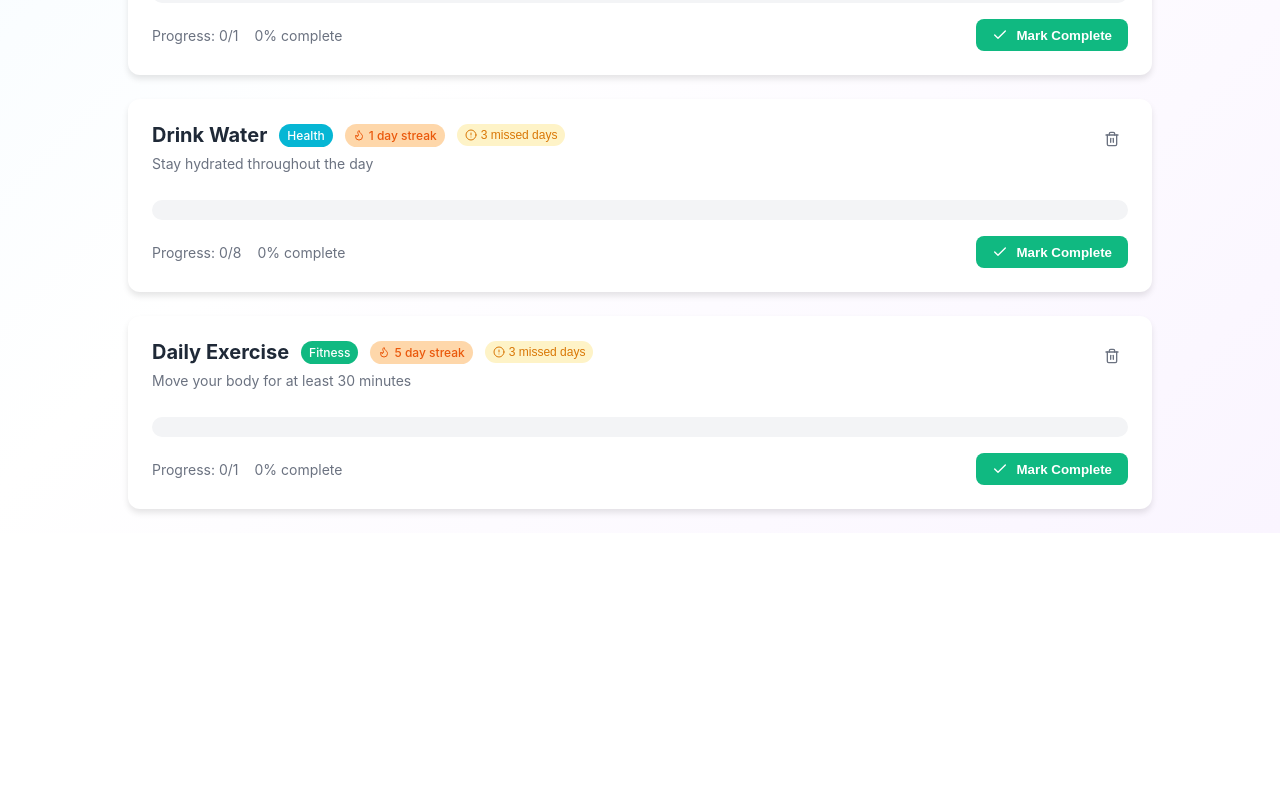
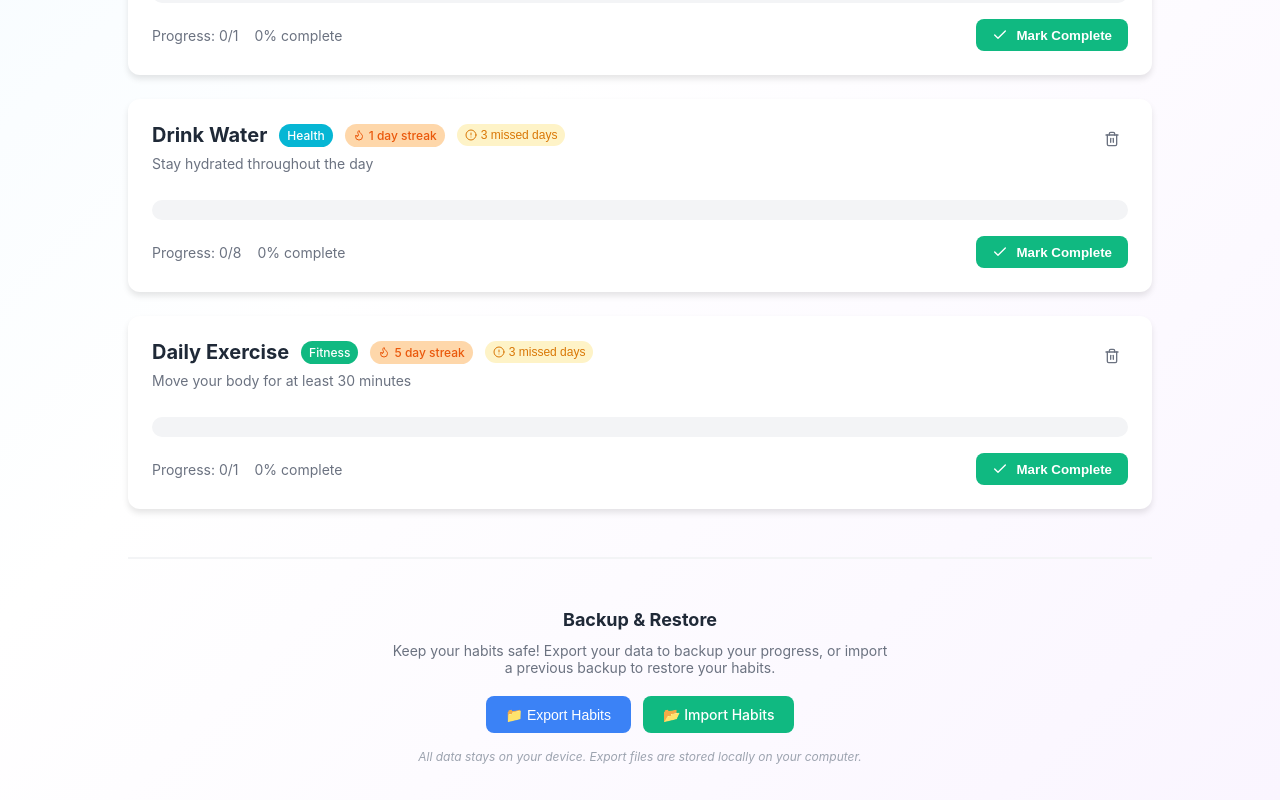
Before and after one commit to DeodathVR/better-habits-better-me, a React (Create React App) app: page / in a window 1280 px wide. Shown: the part 834-1634 px from the top of the page. Before the commit the page ends 1367 px from the top, so only its background shows below. Built offline with nearby package versions, Linux system fonts and the light colour scheme.

Commit message:
Added Export and Import buttons

```diff
--- a/src/App.js
+++ b/src/App.js
@@ -89,6 +89,17 @@ function App() {
     return 'Good evening';
   };
 
+  // Save habits to localStorage whenever habits change
+  useEffect(() => {
+    if (habits.length > 0) {
+      try {
+        localStorage.setItem('betterhabits-data', JSON.stringify(habits));
+      } catch (error) {
+        console.error('Error saving habits:', error);
+      }
+    }
+  }, [habits]);
+
   // Initialize with sample habits and check for username
   useEffect(() => {
     // Check for stored username
@@ -99,6 +110,21 @@ function App() {
       setShowUsernameModal(true);
     }
 
+    // Try to load saved habits first
+    try {
+      const savedHabits = localStorage.getItem('betterhabits-data');
+      if (savedHabits) {
+        const parsedHabits = JSON.parse(savedHabits);
+        if (parsedHabits.length > 0) {
+          setHabits(parsedHabits);
+          return; // Don't load default habits if we have saved ones
+        }
+      }
+    } catch (error) {
+      console.error('Error loading saved habits:', error);
+    }
+
+    // Only load default habits if no saved habits exist
     if (habits.length === 0) {
       setHabits([
         {
@@ -133,7 +159,7 @@ function App() {
         }
       ]);
     }
-  }, [habits.length]);
+  }, []);
 
   const addHabit = () => {
     if (newHabit.name.trim()) {
@@ -193,6 +219,66 @@ function App() {
       const completed = habit.completions[today] || 0;
       return completed >= habit.targetCount;
     }).length;
+  };
+
+  // Export habits data
+  const exportHabits = () => {
+    try {
+      const dataToExport = {
+        habits: habits,
+        username: username,
+        exportDate: new Date().toISOString(),
+        version: '1.0'
+      };
+
+      const dataStr = JSON.stringify(dataToExport, null, 2);
+      const dataBlob = new Blob([dataStr], { type: 'application/json' });
+
+      const link = document.createElement('a');
+      link.href = URL.createObjectURL(dataBlob);
+      link.download = `better-habits-backup-${new Date().toISOString().split('T')[0]}.json`;
+      link.click();
+
+      setToast({ message: '📁 Habits exported successfully!', type: 'success' });
+      setTimeout(() => setToast(null), 3000);
+    } catch (error) {
+      setToast({ message: '❌ Export failed. Please try again.', type: 'error' });
+      setTimeout(() => setToast(null), 3000);
+    }
+  };
+
+  // Import habits data
+  const importHabits = (event) => {
+    const file = event.target.files[0];
+    if (!file) return;
+
+    const reader = new FileReader();
+    reader.onload = (e) => {
+      try {
+        const importedData = JSON.parse(e.target.result);
+
+        if (importedData.habits && Array.isArray(importedData.habits)) {
+          setHabits(importedData.habits);
+
+          if (importedData.username) {
+            setUsername(importedData.username);
+            localStorage.setItem('betterhabits-username', importedData.username);
+          }
+
+          setToast({ message: '📂 Habits imported successfully!', type: 'success' });
+          setTimeout(() => setToast(null), 3000);
+        } else {
+          throw new Error('Invalid file format');
+        }
+      } catch (error) {
+        setToast({ message: '❌ Import failed. Please check your file.', type: 'error' });
+        setTimeout(() => setToast(null), 3000);
+      }
+    };
+
+    reader.readAsText(file);
+    // Reset file input
+    event.target.value = '';
   };
 
   // Missed Days Modal Component
@@ -910,6 +996,91 @@ function App() {
             </p>
           </div>
         )}
+
+        {/* Export/Import Section */}
+        <div style={{
+          marginTop: '48px',
+          paddingTop: '32px',
+          borderTop: '2px solid #f3f4f6',
+          textAlign: 'center'
+        }}>
+          <h3 style={{
+            fontSize: '18px',
+            fontWeight: 'bold',
+            color: '#1f2937',
+            marginBottom: '12px'
+          }}>
+            Backup & Restore
+          </h3>
+          <p style={{
+            color: '#6b7280',
+            fontSize: '14px',
+            marginBottom: '20px',
+            maxWidth: '500px',
+            margin: '0 auto 20px auto'
+          }}>
+            Keep your habits safe! Export your data to backup your progress, or import a previous backup to restore your habits.
+          </p>
+
+          <div style={{
+            display: 'flex',
+            gap: '12px',
+            justifyContent: 'center',
+            flexWrap: 'wrap'
+          }}>
+            {/* Export Button */}
+            <button
+              onClick={exportHabits}
+              style={{
+                background: '#3b82f6',
+                color: 'white',
+                padding: '10px 20px',
+                borderRadius: '8px',
+                border: 'none',
+                fontWeight: '500',
+                cursor: 'pointer',
+                display: 'flex',
+                alignItems: 'center',
+                gap: '8px',
+                fontSize: '14px'
+              }}
+            >
+              📁 Export Habits
+            </button>
+
+            {/* Import Button */}
+            <label style={{
+              background: '#10b981',
+              color: 'white',
+              padding: '10px 20px',
+              borderRadius: '8px',
+              fontWeight: '500',
+              cursor: 'pointer',
+              display: 'flex',
+              alignItems: 'center',
+              gap: '8px',
+              fontSize: '14px'
+            }}>
+              📂 Import Habits
+              <input
+                type="file"
+                accept=".json"
+                onChange={importHabits}
+                style={{ display: 'none' }}
+              />
+            </label>
+          </div>
+
+          {/* Privacy Note */}
+          <p style={{
+            color: '#9ca3af',
+            fontSize: '12px',
+            marginTop: '16px',
+            fontStyle: 'italic'
+          }}>
+            All data stays on your device. Export files are stored locally on your computer.
+          </p>
+        </div>
       </div>
     </div>
   );
```
